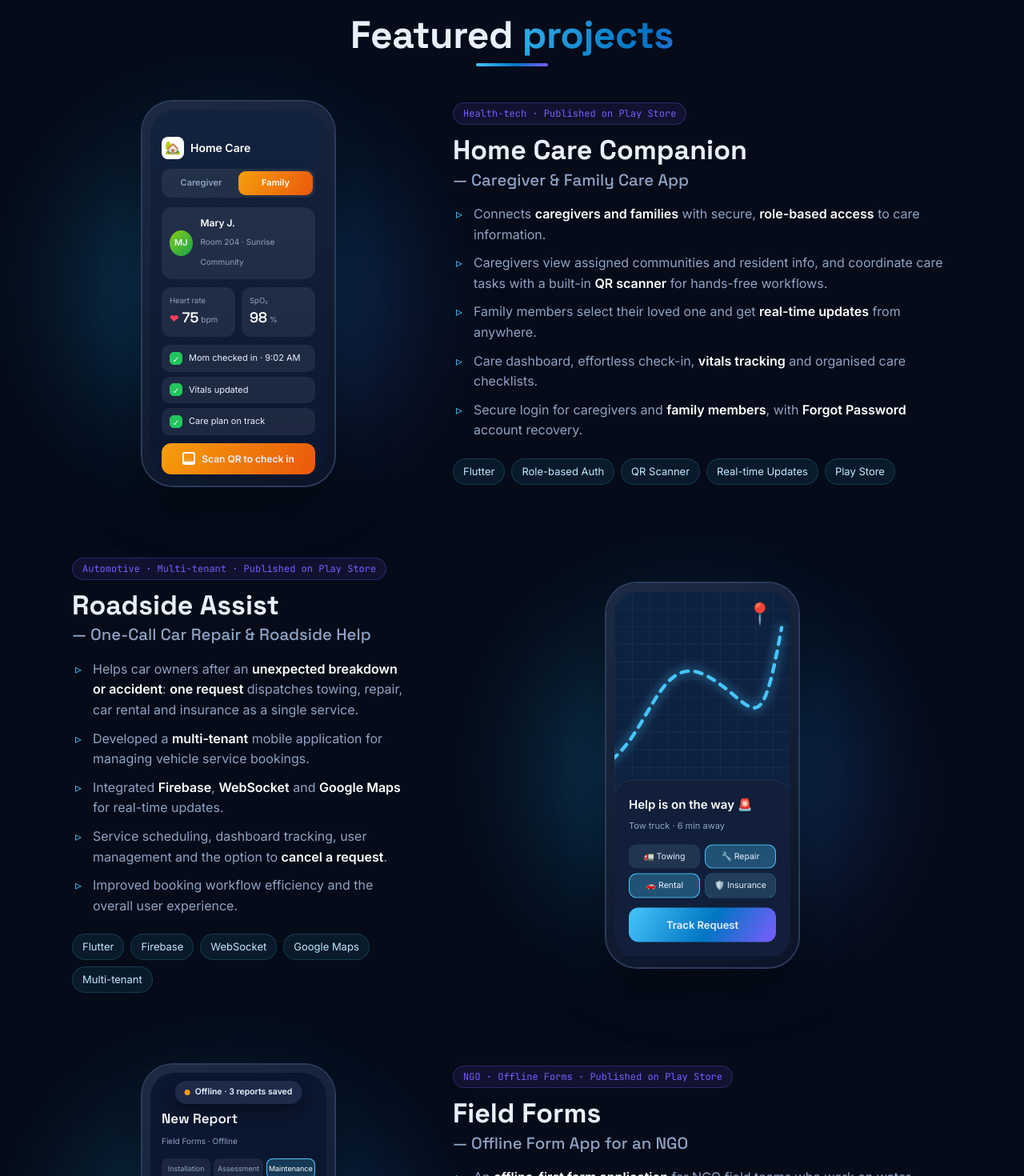
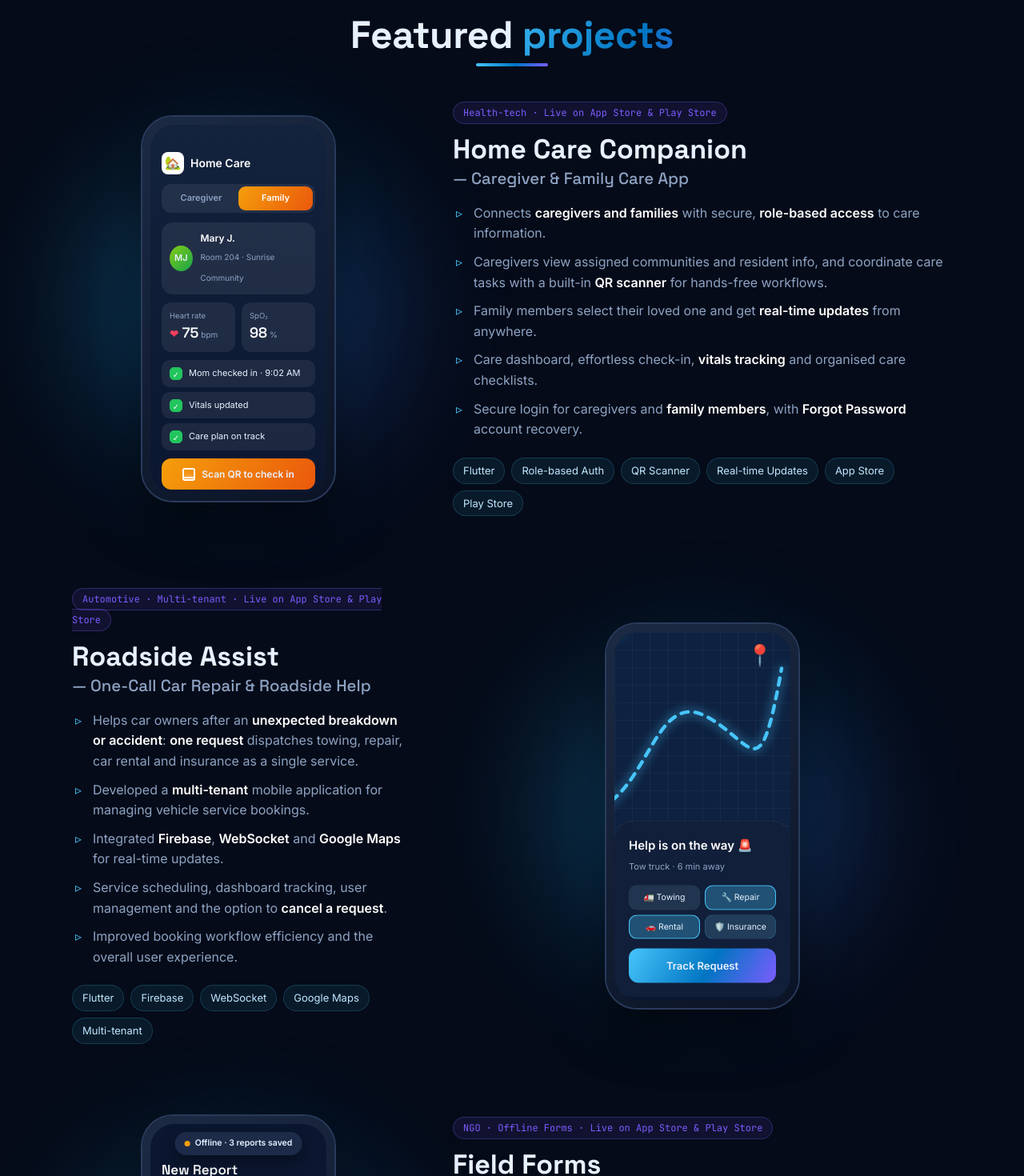
Before and after one commit to sachinglarance/my_portfolio, a React (Vite) app: page / in a window 1280 px wide. Shown: the part 4800-6270 px from the top of the page at 80% size. Built offline with nearby package versions, Linux system fonts and the light colour scheme.

Commit message:
Show projects as live on App Store and Play Store

```diff
--- a/src/data.js
+++ b/src/data.js
@@ -61,7 +61,7 @@ export const experience = [
 export const projects = [
   {
     id: 'care',
-    tag: 'Health-tech · Published on Play Store',
+    tag: 'Health-tech · Live on App Store & Play Store',
     name: 'Home Care Companion',
     subtitle: 'Caregiver & Family Care App',
     points: [
@@ -71,11 +71,11 @@ export const projects = [
       'Care dashboard, effortless check-in, <b>vitals tracking</b> and organised care checklists.',
       'Secure login for caregivers and <b>family members</b>, with <b>Forgot Password</b> account recovery.',
     ],
-    tags: ['Flutter', 'Role-based Auth', 'QR Scanner', 'Real-time Updates', 'Play Store'],
+    tags: ['Flutter', 'Role-based Auth', 'QR Scanner', 'Real-time Updates', 'App Store', 'Play Store'],
   },
   {
     id: 'car',
-    tag: 'Automotive · Multi-tenant · Published on Play Store',
+    tag: 'Automotive · Multi-tenant · Live on App Store & Play Store',
     name: 'Roadside Assist',
     subtitle: 'One-Call Car Repair & Roadside Help',
     points: [
@@ -89,7 +89,7 @@ export const projects = [
   },
   {
     id: 'form',
-    tag: 'NGO · Offline Forms · Published on Play Store',
+    tag: 'NGO · Offline Forms · Live on App Store & Play Store',
     name: 'Field Forms',
     subtitle: 'Offline Form App for an NGO',
     points: [
```
